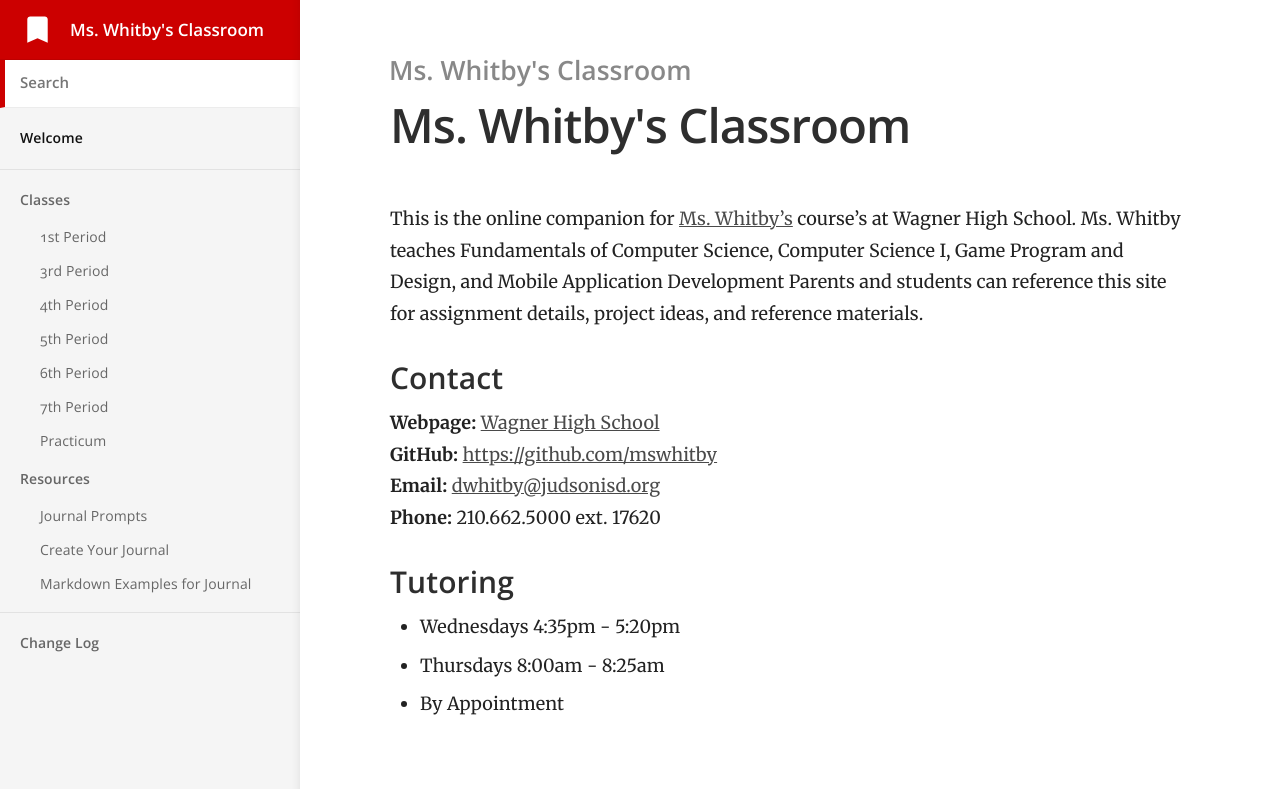
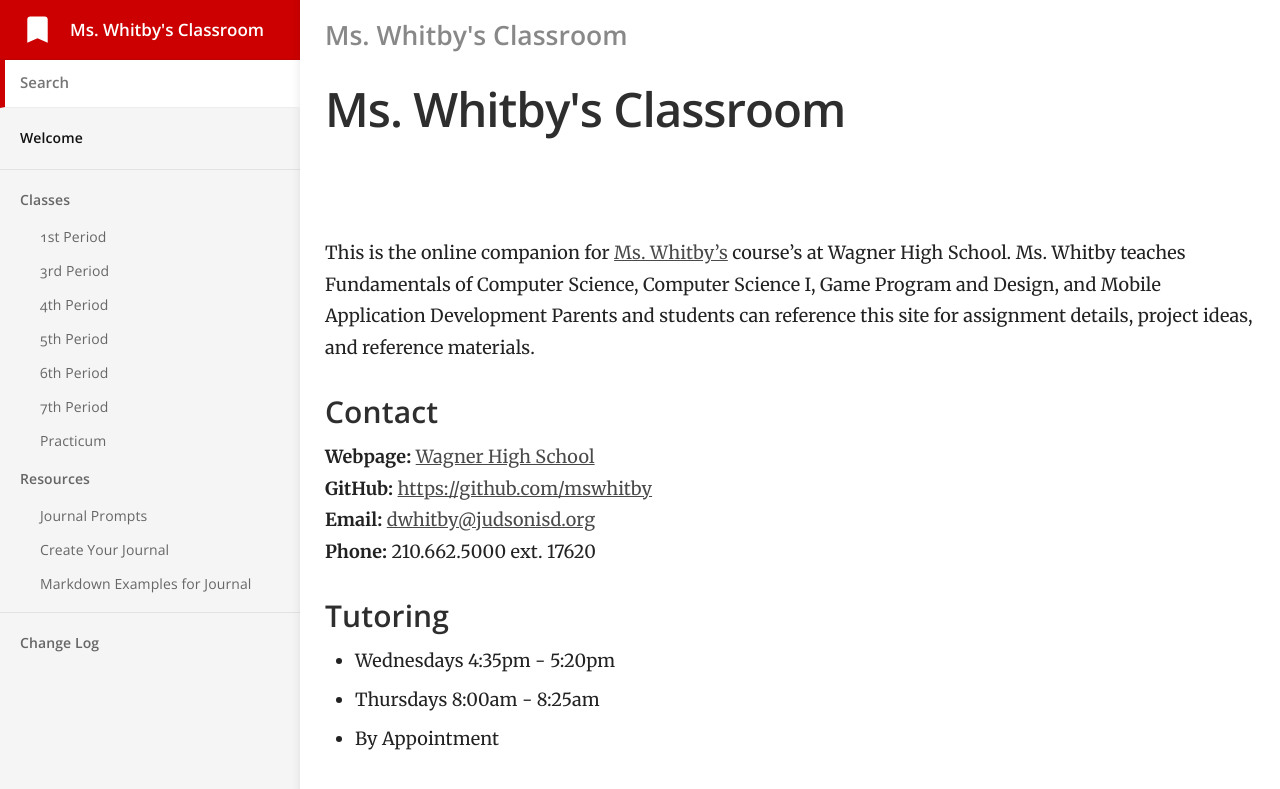
Before and after one commit to mswhitby/classroom, a Jekyll site: the page built from index.md, in a window 1280 px wide. Shown: the top 789 px of the page. Built offline with Jekyll 4.4.1, drawn with Linux system fonts in a browser that asks for light colours.

Commit message:
Style updates

```diff
--- a/_sass/_layout.scss
+++ b/_sass/_layout.scss
@@ -180,7 +180,7 @@ header {
 
 	h2 {
 		font-size: 2rem;
-		margin-left: -1px;
+		margin-left: 0 -1px 0 0;
 		letter-spacing: 0;
 		color: #888;
 	}
@@ -189,7 +189,7 @@ header {
 		font-size: 4.5rem;
 		line-height: 1.2;
 		letter-spacing: -1px;
-		margin: 0 0 10px 0;
+		margin: 0 0 60px 0;
 	}
 
 	//@media (min-width: $mobile-break) {
--- a/_sass/_typography.scss
+++ b/_sass/_typography.scss
@@ -51,15 +51,16 @@ h6 {
 }
 
 h1 {
-	font-size: 4.25rem;
+	font-size: 4.15rem;
 	letter-spacing: -2px;
 	text-indent: -3px;
-	margin: 0 0 4px 0;
+	margin: 0 0 5px 0;
 }
 
 h2 {
 	font-size: 3.6rem;
 	letter-spacing: -1px;
+	margin-bottom: 30px;
 }
 
 h3 {
--- a/css/main.scss
+++ b/css/main.scss
@@ -6,7 +6,7 @@ sitemap: false
 $baseurl: "{{ site.baseurl }}";
 $body-background-color: #2B2E31;
 
-$content-max-width: 800px;
+$content-max-width: 1000px;
 $content-color: #222;
 $content-background-color: #fff;
 
```
